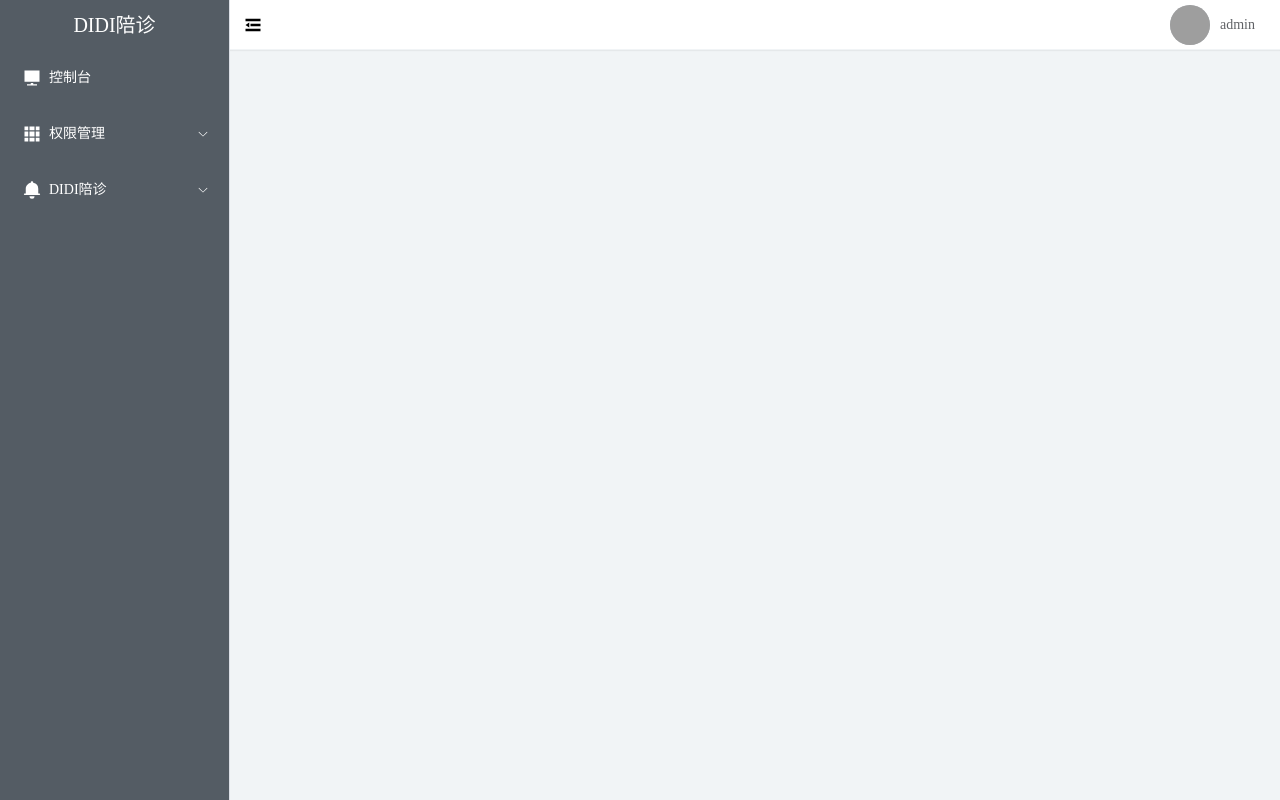
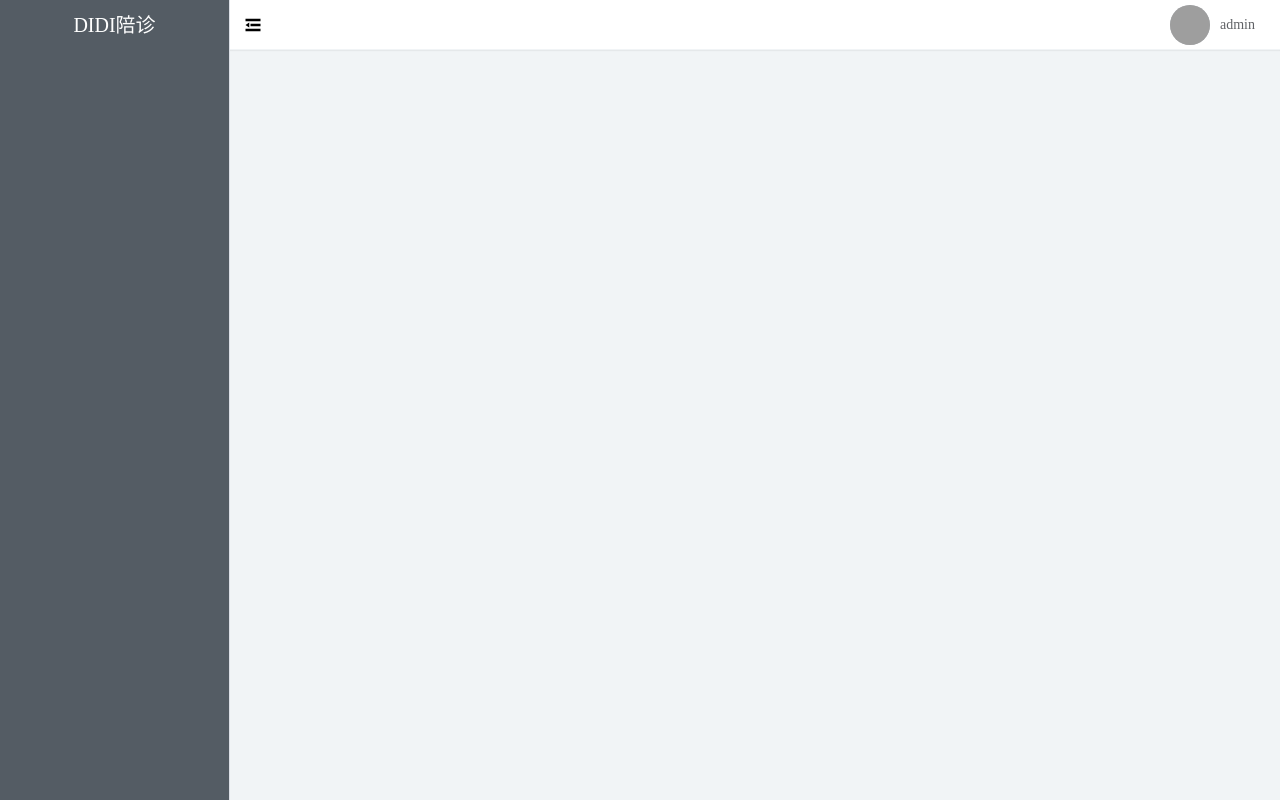
Before and after one commit to amychow2137/pzadmin, a Vue app: page /#/ in a window 1280 px wide. Built offline with nearby package versions, Linux system fonts and the light colour scheme; sample sign-in values are in the browser's storage; grey boxes are pictures that could not be loaded.

Commit message:
feat:动态路由添加完成

```diff
--- a/src/components/aside.vue
+++ b/src/components/aside.vue
@@ -23,11 +23,10 @@
 
    const router = useRouter();
    const store = useStore()
-   const isCollapse =  computed(()=> store.state.menu.isCollapse)
-
-// 直接通过 reactive 初始化并保留类型推断
-    const menuData = reactive((router.options.routes ?? [])?.[0]?.children || []);
-
+   const isCollapse =  computed(() => store.state.menu.isCollapse)
+  // 直接通过 reactive 初始化并保留类型推断
+  // const menuData = reactive((router.options.routes ?? [])?.[0]?.children || []);
+   const menuData = computed(() => store.state.menu.routerList)
 
   const handleOpen = () =>{
 
--- a/src/router/index.ts
+++ b/src/router/index.ts
@@ -15,46 +15,46 @@ const routes = [
         component:Layout,
         name:'main',
         children:[
-            {
-                path:'dashboard',
-                meta:{
-                    id:'1',name:'控制台',icon:'Platform',path:'/dashboard',describe:'用于展示当前系统中的统计数据，统计报表'},
-                component: Dashboard
-            },
-            {
-                path:'auth',
-                meta:{id:'2',name:'权限管理',icon:'Grid'},
-                children:[
-                    {
-                        path:'',
-                        alias: ['admin'],
-                        meta:{id:'1',name:'账号管理',icon:'Avatar',path:'/auth/admin',describe:'管理员可以进行编辑，权限修改后需要'},
-                        component: Admin
-                    },
-                    {
-                        path:'group',
-                        meta:{id: '2',name:'菜单管理',icon:'Menu',path:'/auth/group',describe:'菜单规则通常对应一个控制器的方法，'},
-                        component:Group
-                    },
-                ]
-            },
-            {
-                path:'vppz',
-                meta : {id:'3',name:'DIDI陪诊',icon:'BellFilled'},
-                children:[
-                    {
-                        path:'',
-                        alias:['staff'],
-                        meta:{id:'1',name:'陪护管理',icon:'Checked',path:'/vppz/staff',describe:'陪护师可以进行创建和修改的，设置对应生效状态控制c端选择'},
-                        component:Staff
-                    },
-                    {
-                        path:'order',
-                        meta:{id:'2',name:'订单管理',icon:'List',path:'/vppz/order',describe:'c端下单后可以查看所有订单状态，已支付的订单可以完成陪护状态修改'},
-                        component:Order
-                    }
-                ]
-            }
+            // {
+            //     path:'dashboard',
+            //     meta:{
+            //         id:'1',name:'控制台',icon:'Platform',path:'/dashboard',describe:'用于展示当前系统中的统计数据，统计报表'},
+            //     component: Dashboard
+            // },
+            // {
+            //     path:'auth',
+            //     meta:{id:'2',name:'权限管理',icon:'Grid'},
+            //     children:[
+            //         {
+            //             path:'',
+            //             alias: ['admin'],
+            //             meta:{id:'1',name:'账号管理',icon:'Avatar',path:'/auth/admin',describe:'管理员可以进行编辑，权限修改后需要'},
+            //             component: Admin
+            //         },
+            //         {
+            //             path:'group',
+            //             meta:{id: '2',name:'菜单管理',icon:'Menu',path:'/auth/group',describe:'菜单规则通常对应一个控制器的方法，'},
+            //             component:Group
+            //         },
+            //     ]
+            // },
+            // {
+            //     path:'vppz',
+            //     meta : {id:'3',name:'DIDI陪诊',icon:'BellFilled'},
+            //     children:[
+            //         {
+            //             path:'',
+            //             alias:['staff'],
+            //             meta:{id:'1',name:'陪护管理',icon:'Checked',path:'/vppz/staff',describe:'陪护师可以进行创建和修改的，设置对应生效状态控制c端选择'},
+            //             component:Staff
+            //         },
+            //         {
+            //             path:'order',
+            //             meta:{id:'2',name:'订单管理',icon:'List',path:'/vppz/order',describe:'c端下单后可以查看所有订单状态，已支付的订单可以完成陪护状态修改'},
+            //             component:Order
+            //         }
+            //     ]
+            // }
         ]
     },
     {
--- a/src/views/login/index.vue
+++ b/src/views/login/index.vue
@@ -40,7 +40,7 @@
 </template>
 
 <script setup lang="ts">
-import { ref,reactive,computed } from 'vue'
+import { ref,reactive,computed,toRaw } from 'vue'
 import { getCode,userAuthentication,login,menuPermissions } from '../../api'
 import { useRouter } from 'vue-router'
 import { useStore } from 'vuex'
@@ -159,8 +159,12 @@ const  submitForm = async (formEl: any)=> {
             menuPermissions().then(({ data })=>{
                store.commit('dynamicMenu',data.data)
                console.log(routerList)
-            // 页面跳转
-            // router.push('/')
+               // toRaw可以把一个响应式的数据变成一个普通的数据
+               toRaw(routerList.value).forEach((item: any) => {
+                  router.addRoute('main',item)
+               })
+               // 页面跳转
+               router.push('/')
             })
          }
         })
```
